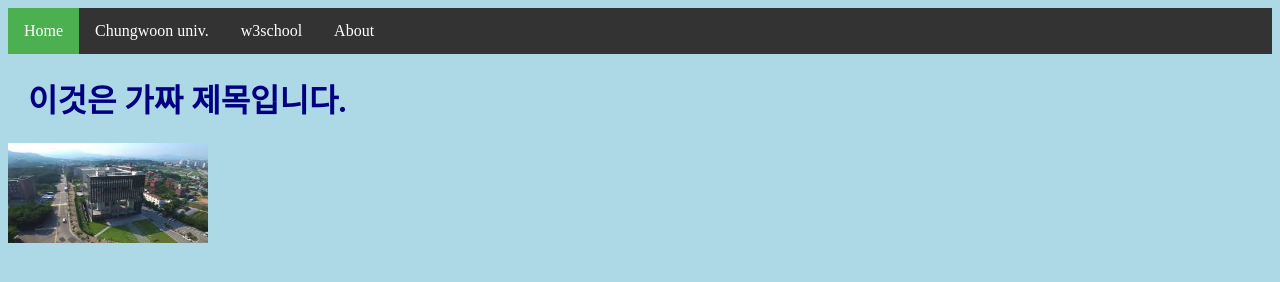
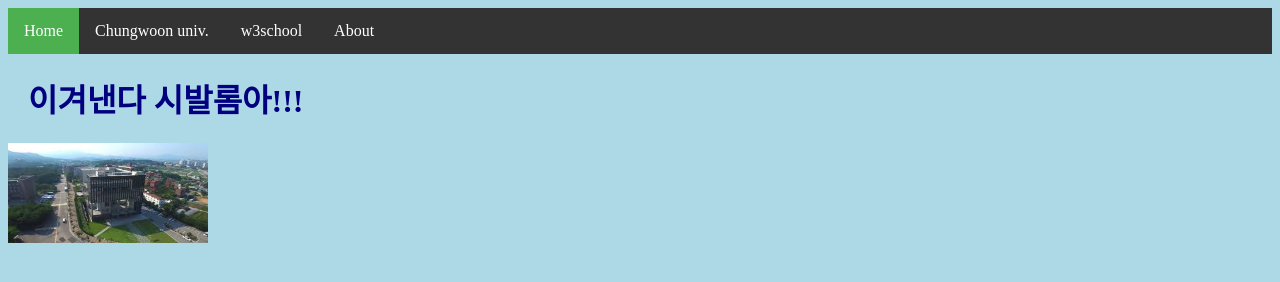
Before and after one commit to hjhh1207/testweb, a plain HTML site: page index.html in a window 1280 px wide. Drawn offline with Linux system fonts and the light colour scheme.

Commit message:
이런 거 올려도 되나...

```diff
--- a/index.html
+++ b/index.html
@@ -42,7 +42,7 @@ li a:hover:not(.active) {
   <li><a href="./html/about.html">About</a></li>
 </ul>
 <div>
-  <h1>이것은 가짜 제목입니다. </h1>
+  <h1>이겨낸다 시발롬아!!! </h1>
 </div>
 
 <div>
```
